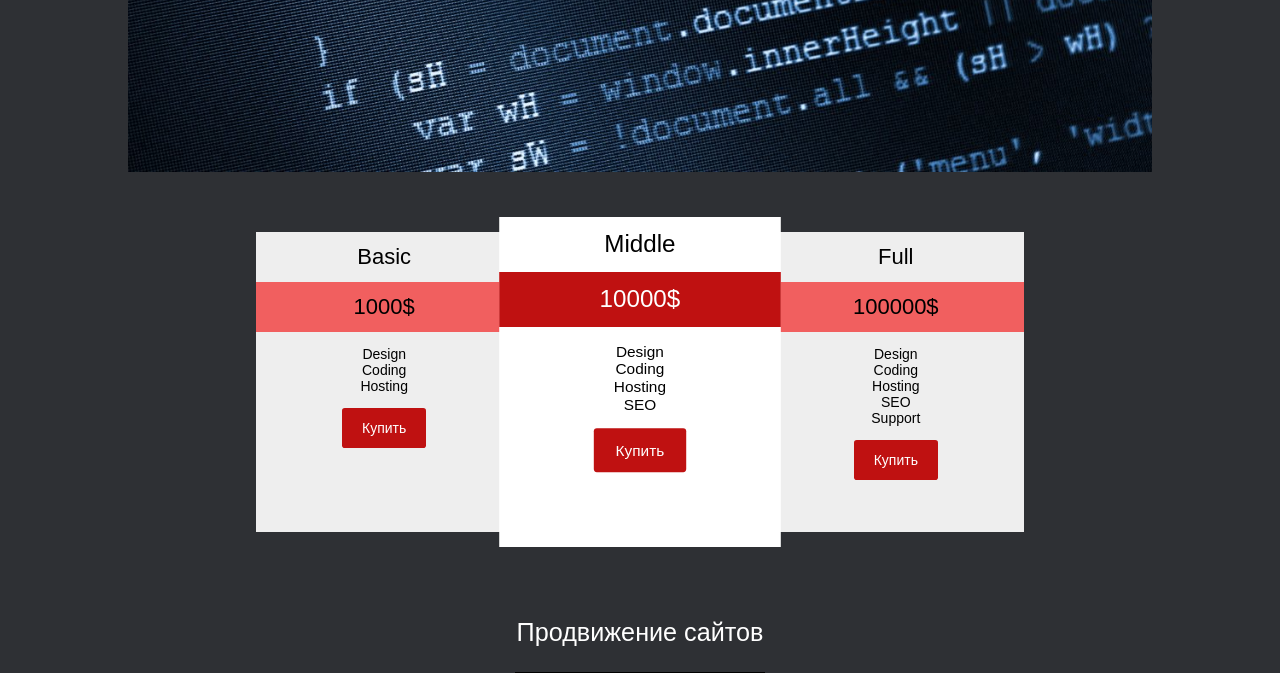
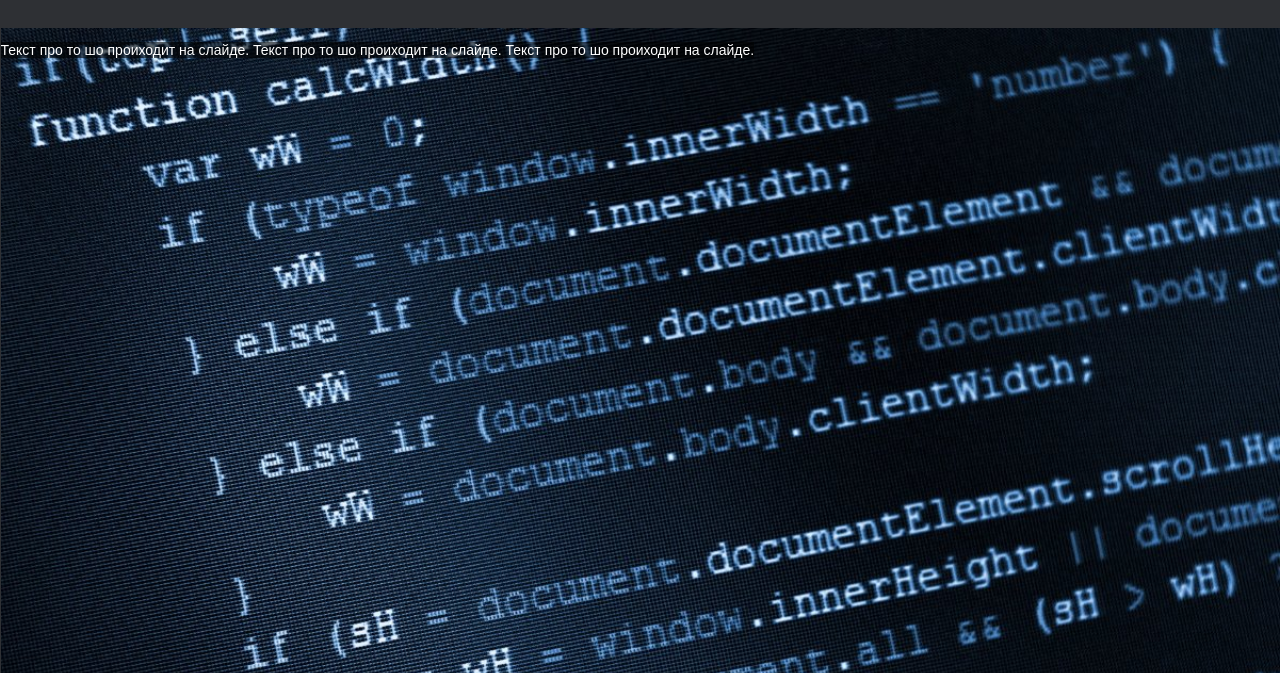
Before and after one commit to Arikito/wbkng, a PHP site: page /services.html in a window 1280 px wide. Shown: the part 2840-3513 px from the top of the page. Run offline with PHP 8.4, Linux system fonts and the light colour scheme.

Commit message:
Доп правки

```diff
--- a/compiled/css/style.css
+++ b/compiled/css/style.css
@@ -183,7 +183,7 @@ a { text-decoration: none; }
 .service .order_service { display: flex; justify-content: center; margin-top: 15px; }
 .service .order_service .order_service_title { margin-right: 15px; text-transform: uppercase; }
 .service .service_image { width: 250px; height: 250px; margin: 0 auto; display: block; margin-bottom: 30px; }
-.service .service_description { width: 80%; margin: 30px auto; }
+.service .service_description { margin: 30px auto; }
 .service .service_description .slide { position: relative; margin-bottom: 30px; }
 .service .service_description .slide img { width: 100%; max-height: 100%; }
 .service .service_description .slide p { position: absolute; color: #fff; top: 0; background: rgba(0, 0, 0, 0.6); }
@@ -195,14 +195,16 @@ a { text-decoration: none; }
 .magic_sidebar .nav .active { background: #bf1111; }
 .magic_sidebar .nav .active a { color: #fff; }
 
-.packages_block { display: flex; justify-content: center; width: 80%; margin: 0 auto; color: #000; margin-top: 60px; margin-bottom: 60px; }
-.packages_block .package { width: 25%; text-align: center; height: 300px; }
+.packages_block { display: flex; justify-content: center; margin: 0 auto; color: #000; margin-top: 60px; margin-bottom: 60px; }
+.packages_block .package { width: 25%; text-align: center; height: 300px; width: 200px; }
 .packages_block .package .package_descritpion ul { list-style-type: none; padding: 0px; }
 .packages_block .package_title, .packages_block .package_price { line-height: 50px; font-size: 22px; }
 .packages_block .middle_package { transform: scale(1.1); background: #fff; }
 .packages_block .middle_package .package_price { background: #bf1111; color: #fff; }
 .packages_block .basic_package, .packages_block .full_package { background: #eeeeee; }
 .packages_block .basic_package .package_price, .packages_block .full_package .package_price { background: #f15f5f; }
+
+.location_wrap iframe { width: 100%; }
 
 input[type=text], input[type=email], input[type=passwd] { border-radius: .2em; border: 0; outline: 0; line-height: 40px; padding: 0 20px; }
 
@@ -229,6 +231,7 @@ body .page_wrap { max-width: 1300px; margin: 0 auto; overflow: auto; position: r
 body .page_wrap h1 { text-align: center; }
 body .page_wrap .tags_block, body .page_wrap .types_of_services { display: flex; justify-content: center; }
 body .page_wrap .tags_block p, body .page_wrap .tags_block a, body .page_wrap .types_of_services p, body .page_wrap .types_of_services a { margin-left: 5px; margin-right: 5px; }
+body .wide_page { max-width: 100%; margin: 0px; }
 body .content { padding-top: 120px; min-height: 100vh; }
 body footer { background-color: #2e3034; color: #c0c0c0; line-height: 2em; }
 body footer a { color: #c0c0c0; text-decoration: none; }
--- a/resources/sass/style.scss
+++ b/resources/sass/style.scss
@@ -227,7 +227,7 @@ a {
 	    margin-bottom: 30px;
 	}
 	.service_description {
-		width: 80%;
+		// width: 80%;
 		margin: 30px auto;
 		.slide {
 			position: relative;
@@ -281,7 +281,7 @@ a {
 .packages_block {
 	display: flex;
 	justify-content: center;
-	width: 80%;
+	// width: 80%;
 	margin: 0 auto;
 	color: #000;
 	margin-top: 60px;
@@ -290,6 +290,7 @@ a {
 		width: 25%;
 		text-align: center;
 		height: 300px;
+		width: 200px;
 		.package_descritpion {
 			ul {
 				list-style-type: none;
@@ -317,10 +318,13 @@ a {
 			background: lighten($accent, 25);
 		}
 	}
-
 }
 
-
+.location_wrap {
+	iframe {
+		width: 100%;
+	}
+}
 
 
 input[type=text],
@@ -338,6 +342,7 @@ input[type=passwd]{
 	overflow: auto;
 	position: relative;
 }
+
 body{
 	font-size: 14px;
 	font-family: $base-font-family;
@@ -451,6 +456,10 @@ body{
 			}
 		}
 	}
+	.wide_page {
+		max-width: 100%;
+		margin: 0px;
+	}
 	.content{
 		padding-top: $header_height;
 		min-height: 100vh;
--- a/services.html
+++ b/services.html
@@ -25,7 +25,7 @@
 		</div>
 	</header>
 	<section class="content">
-		<div class="page_wrap">
+		<div class="page_wrap wide_page">
 			<h1>Услуги</h1>
 			<div class="container">
 				<div class="row">
```
Also changed, not shown: 1 other file.
